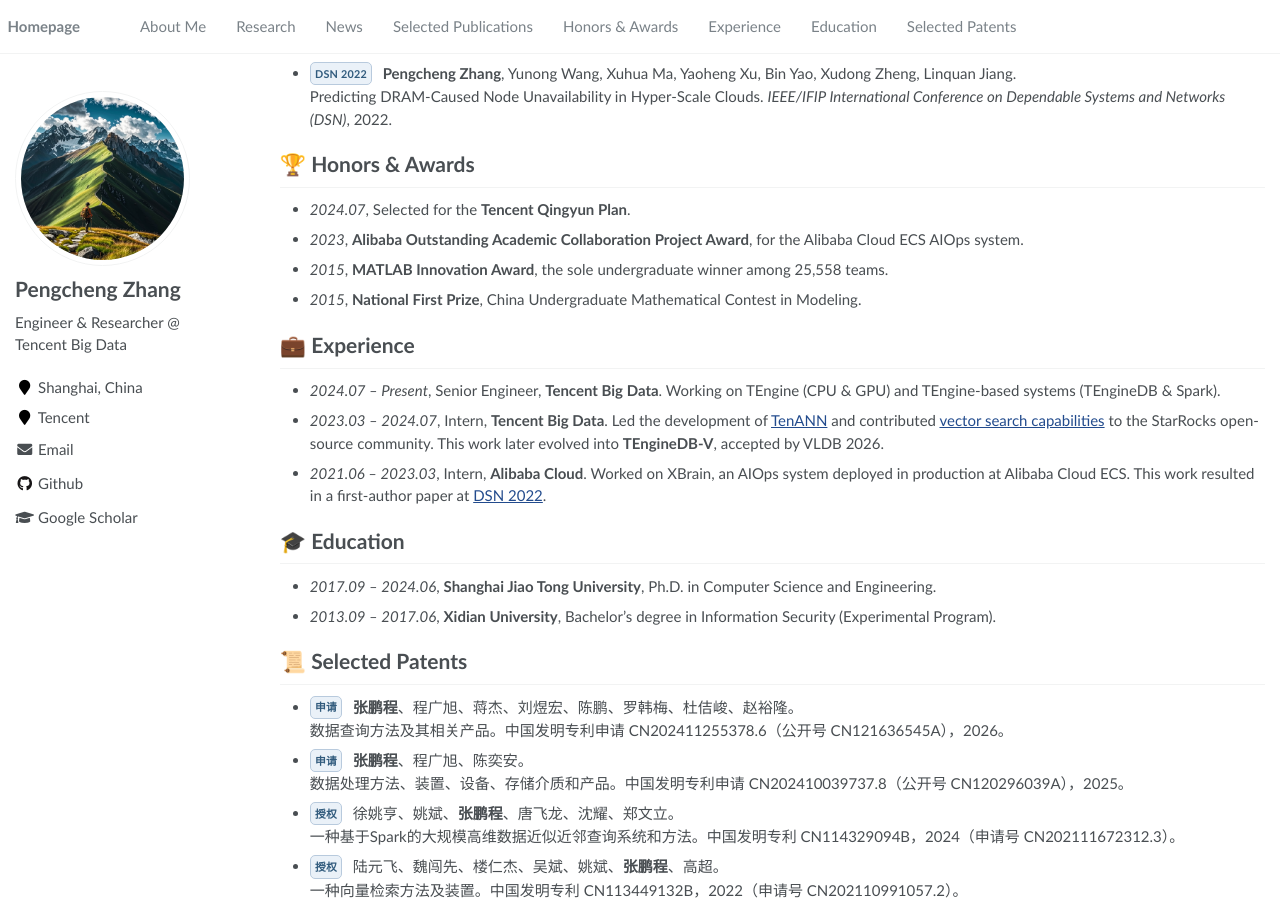
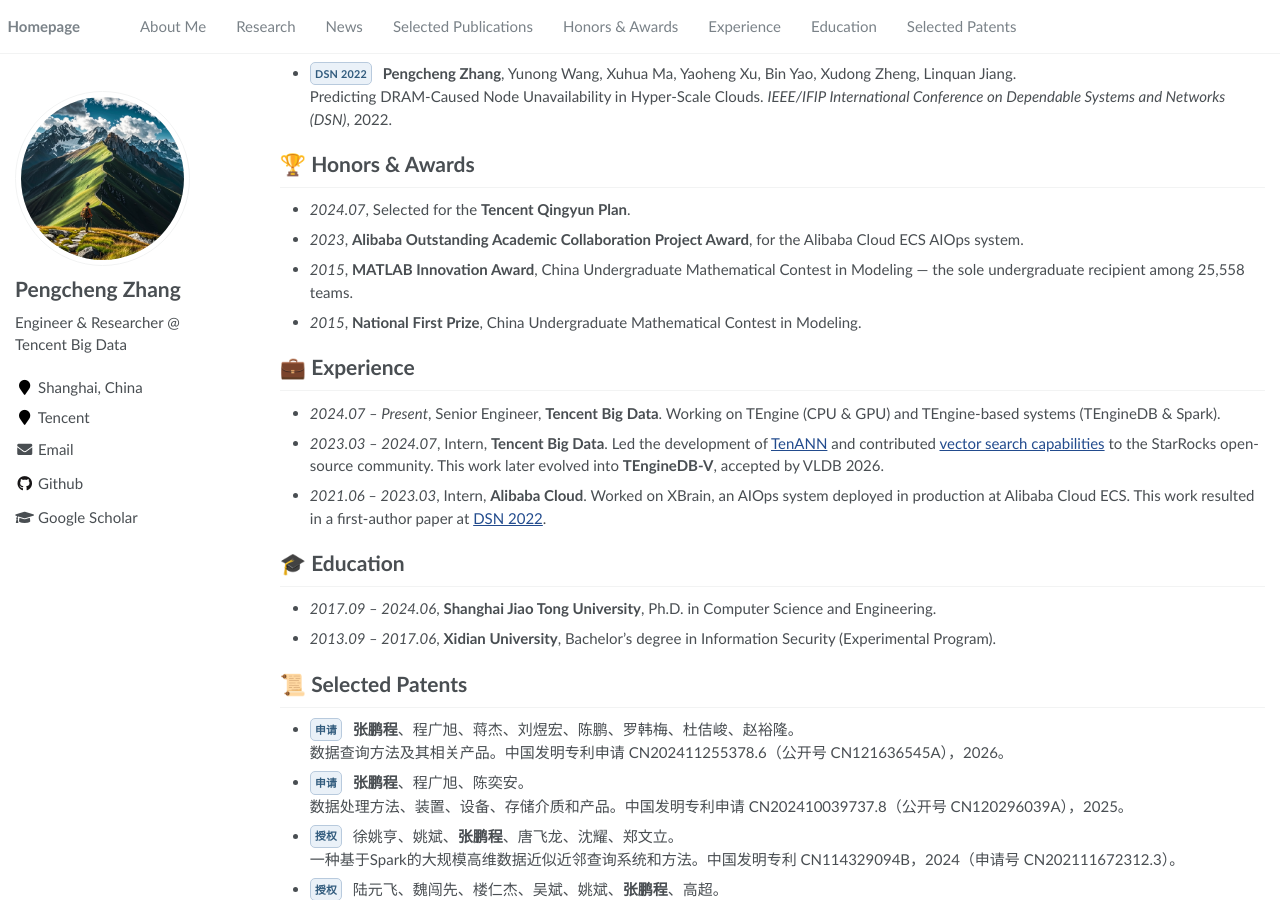
Before and after one commit to petrizhang/petrizhang.github.io, a Jekyll site: the page built from _pages/about.md, in a window 1280 px wide and 900 px high, scrolled down 1031 px. Built offline with Jekyll 4.4.1, drawn with Linux system fonts in a browser that asks for light colours.

Commit message:
Clarify MATLAB innovation award

```diff
--- a/_pages/about.md
+++ b/_pages/about.md
@@ -70,7 +70,7 @@
 
 - *2024.07*, Selected for the **Tencent Qingyun Plan**.
 - *2023*, **Alibaba Outstanding Academic Collaboration Project Award**, for the Alibaba Cloud ECS AIOps system.
-- *2015*, **MATLAB Innovation Award**, the sole undergraduate winner among 25,558 teams.
+- *2015*, **MATLAB Innovation Award**, China Undergraduate Mathematical Contest in Modeling — the sole undergraduate recipient among 25,558 teams.
 - *2015*, **National First Prize**, China Undergraduate Mathematical Contest in Modeling.
 
 # 💼 Experience
```
